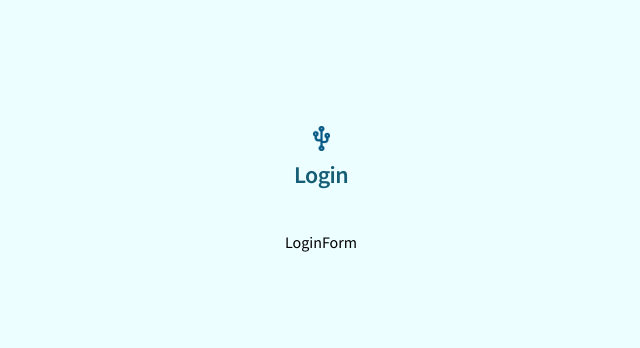
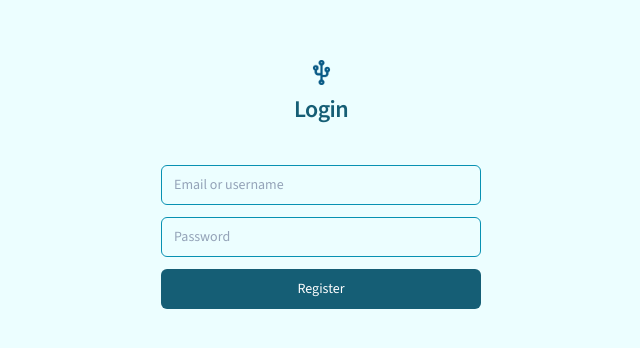
Before and after one commit to av-erencelik/next-drizzle-app-router-edge-template, a Next.js app: page /login in a window 1280 px wide. Shown: the part 210-558 px from the top of the page, without its empty margins (319-959 px from the left). Built offline with nearby package versions, Linux system fonts and the light colour scheme; no server answers.

Commit message:
added login page

```diff
--- a/package.json
+++ b/package.json
@@ -16,7 +16,6 @@
     "@types/react": "18.0.33",
     "@types/react-dom": "18.0.11",
     "autoprefixer": "10.4.14",
-    "axios": "^1.3.5",
     "class-variance-authority": "^0.5.1",
     "clsx": "^1.2.1",
     "dotenv": "^16.0.3",
--- a/src/components/forms/LoginForm.tsx
+++ b/src/components/forms/LoginForm.tsx
@@ -1,5 +1,69 @@
+"use client";
+import { useForm } from "react-hook-form";
+import { zodResolver } from "@hookform/resolvers/zod";
+import { Button } from "../ui/Button";
+import { useAuth } from "@clerk/nextjs";
+import { Loader2 } from "lucide-react";
+import { useRouter } from "next/navigation";
+import { useEffect } from "react";
+import { useSignInClerk } from "@/lib/auth";
+import { signInSchema, signUpSchema } from "@/types/schemas";
+import { SignInFormData, SignUpFormData } from "@/types/types";
+import { InputGroup } from "./InputGroup";
 const LoginForm = () => {
-  return <div>LoginForm</div>;
+  const router = useRouter();
+
+  const { isSignedIn } = useAuth();
+
+  const { trigger, isMutating, error } = useSignInClerk();
+  useEffect(() => {
+    if (isSignedIn) {
+      router.push("/");
+    }
+    // eslint-disable-next-line react-hooks/exhaustive-deps
+  }, [isSignedIn]);
+  const {
+    register,
+    handleSubmit,
+    formState: { errors },
+  } = useForm<SignInFormData>({
+    resolver: zodResolver(signInSchema),
+  });
+  const onSubmit = (data: SignInFormData) => trigger(data);
+  return (
+    <form onSubmit={handleSubmit(onSubmit)} className="flex w-80 flex-col gap-2">
+      <InputGroup
+        errorMessage={errors.identifier?.message}
+        type="text"
+        placeholder="Email or username"
+        {...register("identifier")}
+      />
+      <InputGroup
+        errorMessage={errors.password?.message}
+        type="password"
+        placeholder="Password"
+        {...register("password")}
+      />
+      <Button
+        type="submit"
+        variant="default"
+        disabled={isMutating}
+        className="bg-cyan-800 hover:bg-cyan-600 focus:ring-1 focus:ring-cyan-600"
+      >
+        {isMutating ? (
+          <>
+            <Loader2 className="mr-2 h-4 w-4 animate-spin" /> Please Wait
+          </>
+        ) : (
+          "Register"
+        )}
+      </Button>
+
+      <p className="mt-1 px-1 text-center text-xs text-red-600">
+        {error !== undefined ? (error instanceof Error ? error.message : "An error occurred") : ""}
+      </p>
+    </form>
+  );
 };
 
 export default LoginForm;
--- a/src/components/forms/SignUpForm.tsx
+++ b/src/components/forms/SignUpForm.tsx
@@ -1,6 +1,5 @@
 "use client";
 
-import { Input } from "../ui/Input";
 import { useForm } from "react-hook-form";
 import { zodResolver } from "@hookform/resolvers/zod";
 import { Button } from "../ui/Button";
--- a/src/lib/auth.ts
+++ b/src/lib/auth.ts
@@ -1,5 +1,5 @@
-import { SignUpFormData } from "@/types/types";
-import { useSignUp } from "@clerk/nextjs";
+import { SignInFormData, SignUpFormData } from "@/types/types";
+import { useSignIn, useSignUp } from "@clerk/nextjs";
 import { useRouter } from "next/navigation";
 import useSWRMutation from "swr/mutation";
 export const useSignUpClerk = () => {
@@ -24,3 +24,25 @@ export const useSignUpClerk = () => {
   };
   return useSWRMutation("signup", mutate);
 };
+
+export const useSignInClerk = () => {
+  const { signIn, setActive } = useSignIn();
+  const mutate = async (url: string, { arg }: { arg: SignInFormData }) => {
+    return await signIn!
+      .create({
+        identifier: arg.identifier,
+        password: arg.password,
+        redirectUrl: "/",
+      })
+      .then((response) => {
+        if (response.status === "complete") {
+          console.log(response);
+          setActive?.({ session: response.createdSessionId });
+        }
+      })
+      .catch((error) => {
+        throw new Error(error.errors[0].message);
+      });
+  };
+  return useSWRMutation("signin", mutate);
+};
--- a/src/types/schemas.ts
+++ b/src/types/schemas.ts
@@ -2,8 +2,22 @@ import { z } from "zod";
 
 export const signUpSchema = z
   .object({
-    username: z.string().min(2, "Username must be at least 2 characters"),
+    username: z
+      .string()
+      .min(2, "Username must be at least 2 characters")
+      .max(20, "Username must be at most 20 characters"),
     email: z.string().email("Invalid email address"),
     password: z.string().min(6, "Password must be at least 6 characters"),
   })
   .required();
+export const signInSchema = z
+  .object({
+    identifier: z
+      .string()
+      .email("Invalid email address")
+      .or(
+        z.string().min(2, "Username must be at least 2 characters").max(20, "Username must be at most 20 characters")
+      ),
+    password: z.string().min(6, "Password must be at least 6 characters"),
+  })
+  .required();
--- a/src/types/types.d.ts
+++ b/src/types/types.d.ts
@@ -1,4 +1,5 @@
 import { z } from "zod";
-import { signUpSchema } from "./schemas";
+import { signInSchema, signUpSchema } from "./schemas";
 
 export type SignUpFormData = z.infer<typeof signUpSchema>;
+export type SignInFormData = z.infer<typeof signInSchema>;
```
Also changed, not shown: 1 other file (tests, documents, lock files or other folders).
